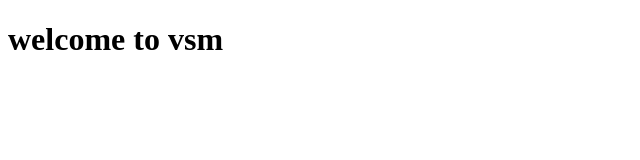
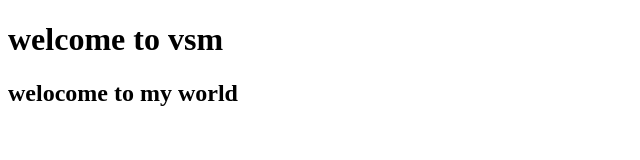
Before and after one commit to sairam1605/vsm, a plain HTML site: page index.html in a window 1280 px wide. Shown: the whole page, without its empty margins (0-640 px from the left). Drawn offline with Linux system fonts and the light colour scheme.

Commit message:
version2

```diff
--- a/index.html
+++ b/index.html
@@ -7,5 +7,6 @@
 </head>
 <body>
     <h1>welcome to vsm</h1>
+    <h2>welocome to my world</h2>
 </body>
 </html>
```
